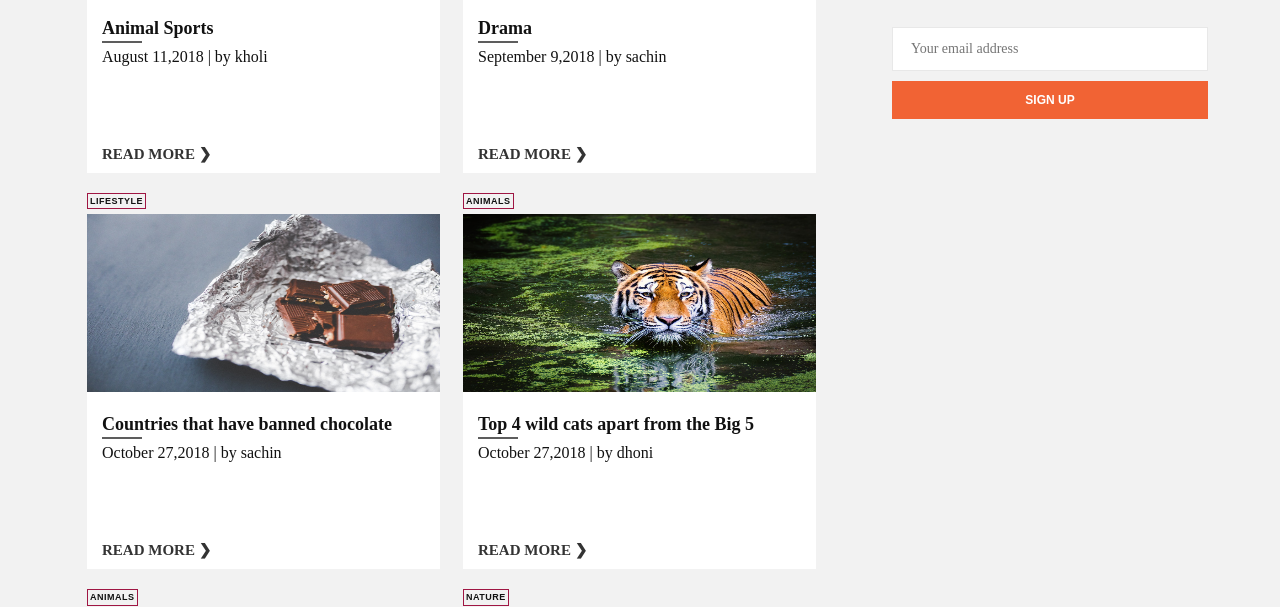
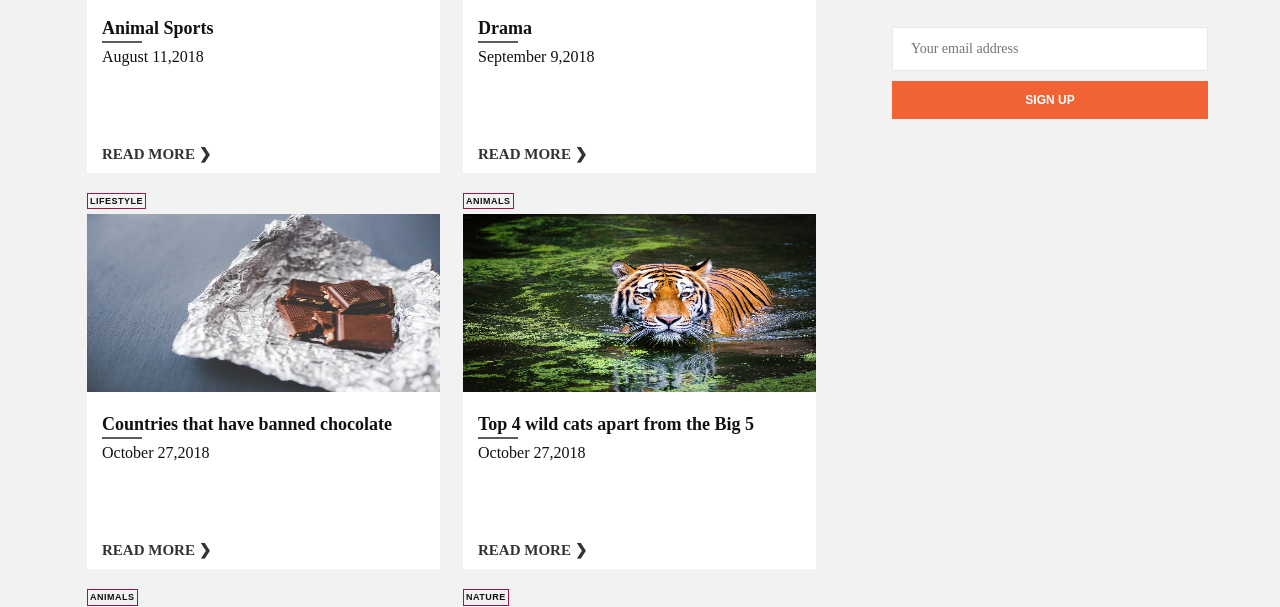
Before and after one commit to sherlifelix/blog, a Jekyll site: the page built from index.html, in a window 1280 px wide and 1400 px high, scrolled down 386 px, cut to the strip 212-819 px from the top of the window. Built offline with Jekyll 4.4.1, drawn with Linux system fonts in a browser that asks for light colours; some of the changed text lies outside the part shown.

Commit message:
Update blog.html

```diff
--- a/_layouts/blog.html
+++ b/_layouts/blog.html
@@ -25,7 +25,7 @@
             <div class="blogDetail">
               <h5 class="blogDetail__title">{{ post.title}}</h5>
               <div class="blogDetail__border"></div>
-              <div class="blog__user text-light small">{{post.date | date: "%B %e,%Y"}} | by <span class="text-dark">{{post.author_name}}</span></div>
+              <div class="blog__user text-light small">{{post.date | date: "%B %e,%Y"}}</div>
               <p class="blogDetail__para">{{ post.description}}</p>
               <a href="{{ post.url | relative_url}}" class="blog__readmore">Read More ❯</a>
             </div>
```
